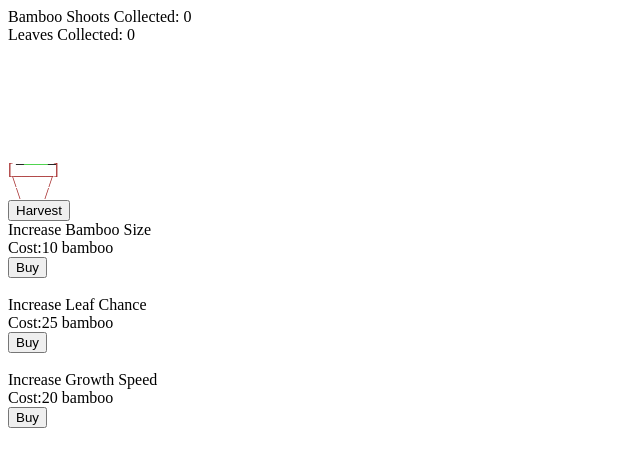
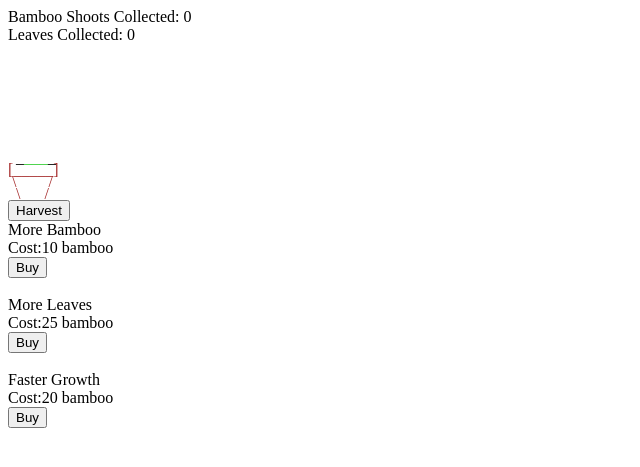
Before and after one commit to HoboZeke/hobozeke.github.io, a Jekyll site: the page bamboo/index.html, which Jekyll copies as it is, in a window 1280 px wide. Shown: the top 467 px of the page, without its empty margins (0-640 px from the left). Built offline with Jekyll 4.4.1, drawn with Linux system fonts in a browser that asks for light colours.

Commit message:
Update index.html

```diff
--- a/bamboo/index.html
+++ b/bamboo/index.html
@@ -38,17 +38,17 @@
  </div>
  <button onClick = "Harvest()">Harvest</button>
  <br/>
- Increase Bamboo Size <br/>
+ More Bamboo <br/>
   Cost:<span id="increaseSizeCost">10</span> bamboo <br/>
   <button onClick = "IncreaseBambooSize()">Buy</button>
   <br/>
   <br/>
-   Increase Leaf Chance <br/>
+  More Leaves <br/>
    Cost:<span id="increaseLeafChanceCost">25</span> bamboo <br/>
   <button onClick = "IncreaseLeafChance()">Buy</button>
   <br/>
   <br/>
-   Increase Growth Speed <br/>
+  Faster Growth <br/>
    Cost:<span id="increaseGrowthSpeedCost">20</span> bamboo <br/>
   <button onClick = "IncreaseGrowthSpeed()">Buy</button>
   <br/>
```
